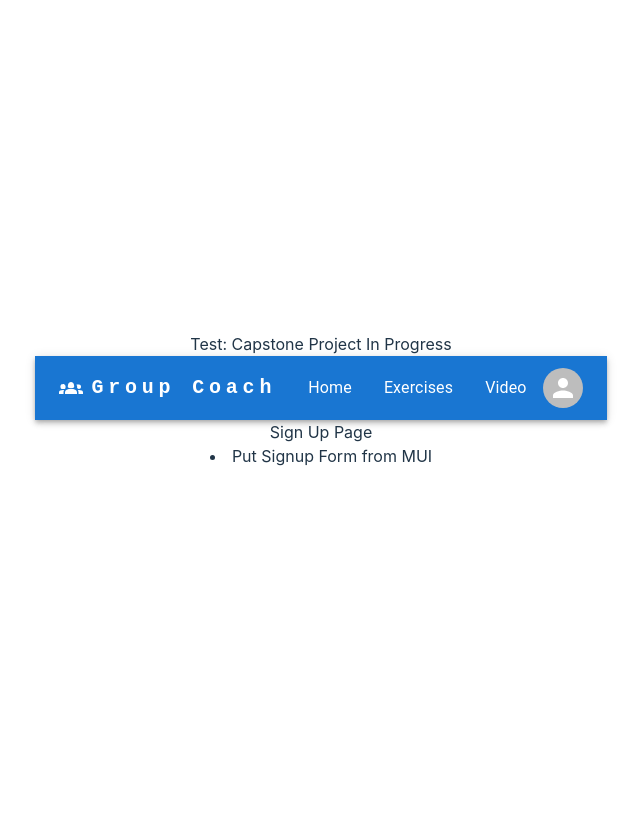
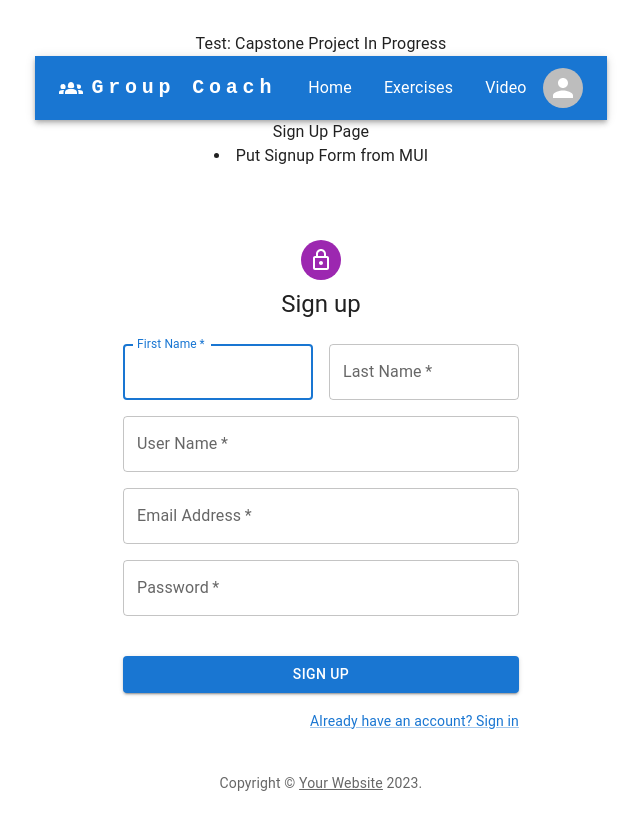
Before and after one commit to villegasjustine/Coach-Space, a React (Vite) app in the folder capstone-app/frontend/: page /Signup in a window 1280 px wide. Shown: the whole page, without its empty margins (319-960 px from the left). Before the commit the page ends 800 px from the top, so only its background shows below. Built offline with nearby package versions, Linux system fonts and the light colour scheme.

Commit message:
Sign Up Component working

```diff
--- a/capstone-app/frontend/src/components/AssignExercise.jsx
+++ b/capstone-app/frontend/src/components/AssignExercise.jsx
@@ -55,6 +55,8 @@ export default function AssignExercise() {
         <IconChips key={f.id} value={f.name} category={f.category}></IconChips>
       ))}
 
+
+
     </div>
   );
 }
--- /dev/null
+++ b/capstone-app/frontend/src/components/SignUp.jsx
@@ -0,0 +1,129 @@
+import * as React from 'react';
+import Avatar from '@mui/material/Avatar';
+import Button from '@mui/material/Button';
+import CssBaseline from '@mui/material/CssBaseline';
+import TextField from '@mui/material/TextField';
+import Link from '@mui/material/Link';
+import Grid from '@mui/material/Grid';
+import Box from '@mui/material/Box';
+import LockOutlinedIcon from '@mui/icons-material/LockOutlined';
+import Typography from '@mui/material/Typography';
+import Container from '@mui/material/Container';
+import { useUserContext } from '../context/UserContext';
+import axios from 'axios';
+import { useNavigate } from 'react-router-dom';
+
+function Copyright(props) {
+  return (
+    <Typography variant="body2" color="text.secondary" align="center" {...props}>
+      {'Copyright © '}
+      <Link color="inherit" href="https://mui.com/">
+        Your Website
+      </Link>{' '}
+      {new Date().getFullYear()}
+      {'.'}
+    </Typography>
+  );
+}
+
+
+export default function SignUp() {
+
+    const [result, setResult] = React.useState('');
+    const { currentUser, handleUpdateUser } = useUserContext();
+    const navigate = useNavigate();
+
+  const handleSubmit = (event) => {
+    event.preventDefault();
+    const data = new FormData(event.currentTarget);
+
+    // convert form data to object and post to backend
+    axios.post('http://localhost:8080/api/users/create', Object.fromEntries(data.entries()))
+        .then(response => {
+            let result = response.data.result;
+            let user = response.data.data;
+            console.log(user)
+
+            setResult(result);
+            if (user) {
+                handleUpdateUser(user);
+                navigate('/');
+            }
+        }).catch(err => {
+            console.log(err)
+            setResult(err.message + ': ' + err.response.data.result);
+        });
+  };
+
+  return (
+      <Container component="main" maxWidth="xs">
+        <CssBaseline />
+        <Box
+          sx={{
+            marginTop: 8,
+            display: 'flex',
+            flexDirection: 'column',
+            alignItems: 'center',
+          }}
+        >
+          <Avatar sx={{ m: 1, bgcolor: 'secondary.main' }}><LockOutlinedIcon /></Avatar>
+          <Typography component="h1" variant="h5">Sign up</Typography>
+
+          <Box component="form" noValidate onSubmit={handleSubmit} sx={{ mt: 3 }}>
+            <Grid container spacing={2}>
+              <Grid item xs={12} sm={6}>
+                <TextField required fullWidth
+                  autoComplete="given-name"
+                  name="firstName"
+                  id="firstName"
+                  label="First Name"
+                  autoFocus
+                />
+              </Grid>
+              <Grid item xs={12} sm={6}>
+                <TextField required fullWidth
+                  id="lastName"
+                  label="Last Name"
+                  name="lastName"
+                  autoComplete="family-name"
+                />
+              </Grid>
+              <Grid item xs={12}>
+                <TextField required fullWidth
+                  id="username"
+                  label="User Name"
+                  name="username"
+                  autoComplete="username"
+                />
+              </Grid>
+              <Grid item xs={12}>
+                <TextField required fullWidth
+                  id="email"
+                  label="Email Address"
+                  name="email"
+                  autoComplete="email"
+                />
+              </Grid>
+              <Grid item xs={12}>
+                <TextField required fullWidth
+                  name="password"
+                  label="Password"
+                  type="password"
+                  id="password"
+                  autoComplete="new-password"
+                />
+              </Grid>
+              <Grid item xs={12}>{result}</Grid>
+            </Grid>
+            <Button type="submit" fullWidth variant="contained" sx={{ mt: 3, mb: 2 }}>Sign Up</Button>
+            <Grid container justifyContent="flex-end">
+              <Grid item>
+                <Link href="/" variant="body2">Already have an account? Sign in</Link>
+              </Grid>
+            </Grid>
+          </Box>
+        </Box>
+        <Copyright sx={{ mt: 5 }} />
+      </Container>
+  );
+}
--- a/capstone-app/frontend/src/pages/SignUpPage.jsx
+++ b/capstone-app/frontend/src/pages/SignUpPage.jsx
@@ -1,9 +1,12 @@
+import SignUp from "../components/SignUp";
+
 export default function SignUpPage() {
     return(
         <>
         <div className="SignUpPage">
         Sign Up Page
         <li>Put Signup Form from MUI</li>
+        <SignUp></SignUp>
         </div>
         </>
     )
--- a/capstone-app/frontend/src/pages/UserPage.jsx
+++ b/capstone-app/frontend/src/pages/UserPage.jsx
@@ -1,3 +1,4 @@
+
 
 
 export default function UserPage() {
@@ -11,6 +12,8 @@ export default function UserPage() {
           <li>Edit programs here</li>
           <li>Needs to be protected route</li>
         </ul>
+
+
       </div>
     );
   }
```
Also changed, not shown: capstone-app/frontend/src/components/AdminUser.jsx (added, +80 -0 lines), capstone-app/frontend/src/components/SelectedChips.jsx (+21 -0 lines).
